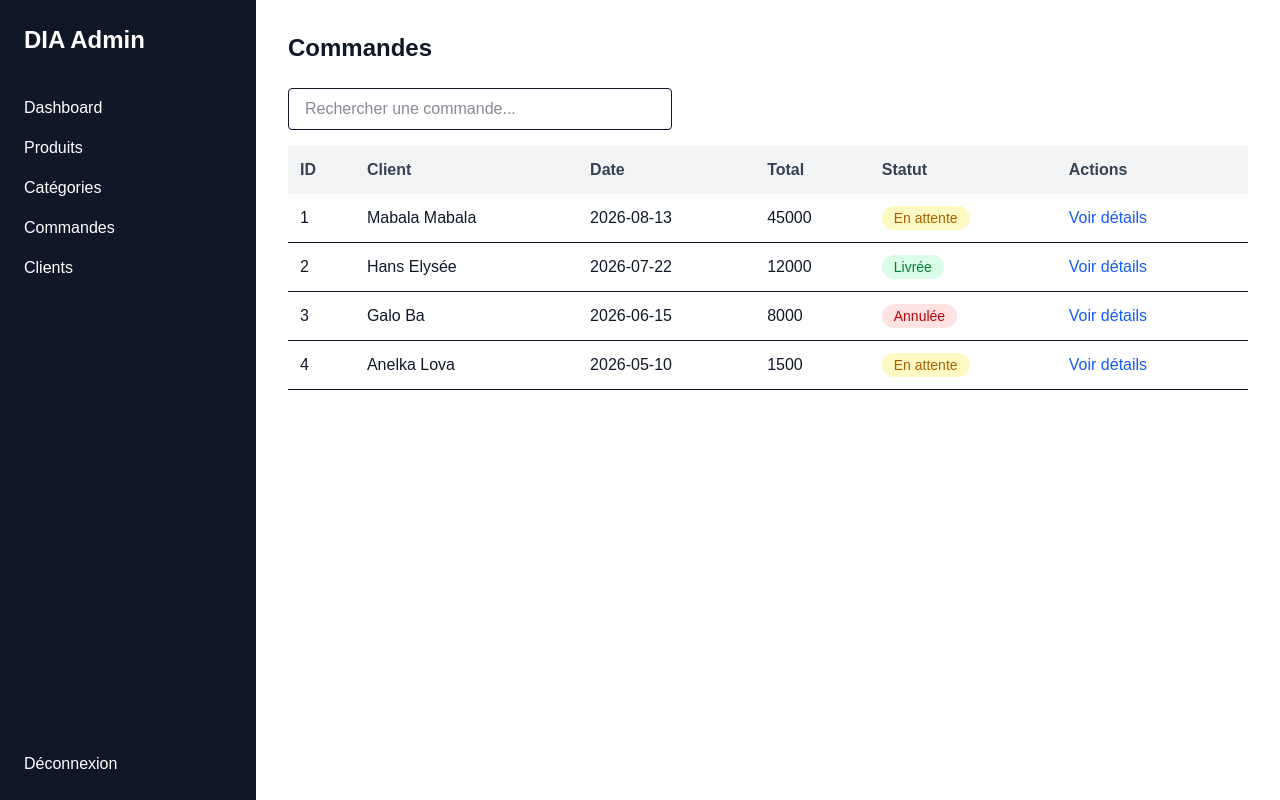
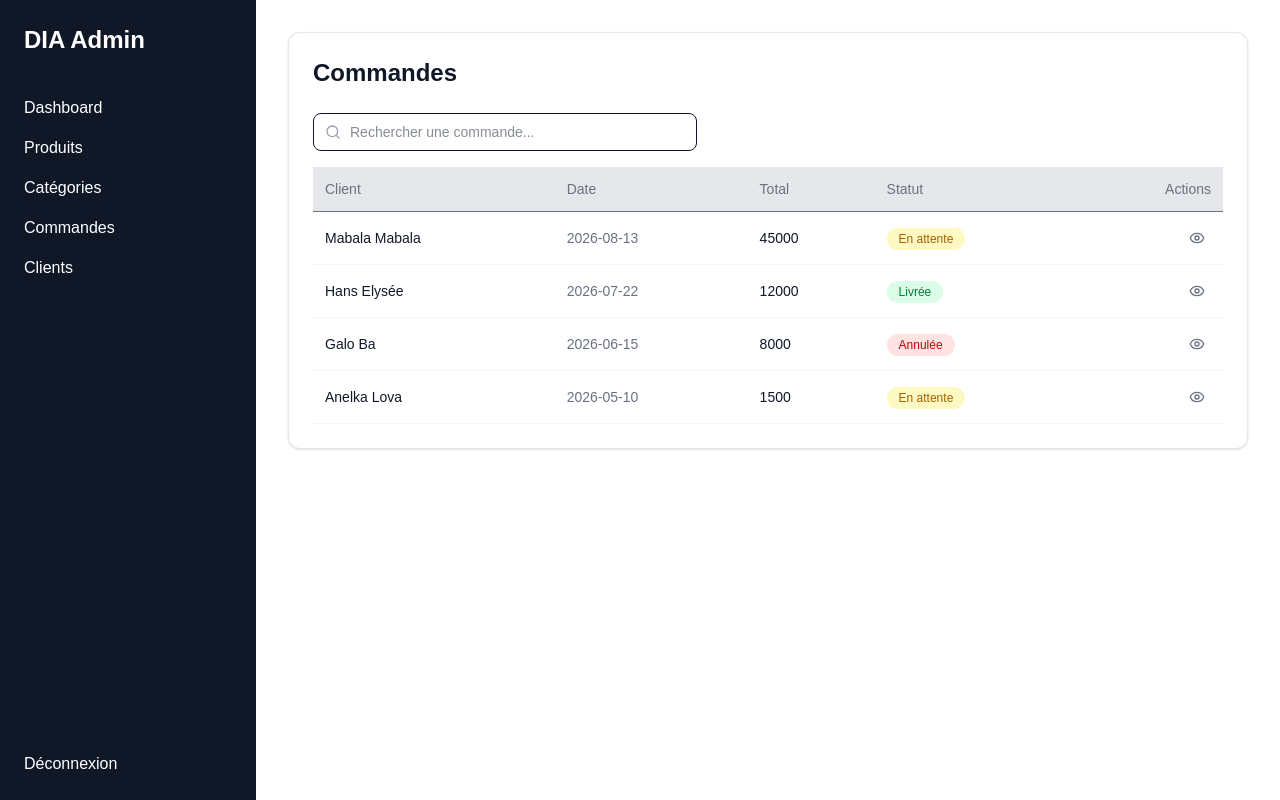
Before and after one commit to Bewan-ephra/Dia-FrontEnd, a Next.js app: page /admin/commandes in a window 1280 px wide. Built offline with nearby package versions, Linux system fonts and the light colour scheme; sample sign-in values are in the browser's storage.

Commit message:
Modernisation design tableau catégories, commandes et clients  avec lucide-react (icones) correction de la page modification côté catégorie

```diff
--- a/app/admin/categories/[id]/page.tsx
+++ b/app/admin/categories/[id]/page.tsx
@@ -1,20 +1,62 @@
+"use client";
+
+import { useState, useEffect } from "react";
+import { useRouter } from "next/navigation";
 import { categories } from "@/lib/categories";
 
-export default async function EditCategoryPage({
+export default function EditCategoryPage({
   params,
 }: {
   params: Promise<{ id: string }>;
 }) {
-  const { id } = await params;
-  const category = categories.find((c) => c.id === Number(id));
+  const [category, setCategory] = useState<typeof categories[0] | undefined>(undefined);
+  const [name, setName] = useState("");
+  const router = useRouter();
+  const [success, setSuccess] = useState(false);
+
+  useEffect(() => {
+    params.then(({ id }) => {
+      const found = categories.find((c) => c.id === Number(id));
+      setCategory(found);
+      if (found) {
+        setName(found.name);
+      }
+    });
+  }, [params]);
 
   if (!category) {
-    return <div>Catégorie introuvable</div>;
+    return <div>Chargement...</div>;
+  }
+
+  function handleSubmit(e: React.FormEvent) {
+    e.preventDefault();
+    category!.name = name;
+    setSuccess(true);
+    setTimeout(() => {
+      router.push("/admin/categories");
+    }, 1000);
   }
 
   return (
     <div>
       <h1 className="text-2xl font-bold mb-6">Modifier : {category.name}</h1>
+      {success && (
+        <p className="text-green-600 mb-4">Catégorie modifiée avec succès !</p>
+      )}
+      <form className="flex flex-col gap-4 max-w-md" onSubmit={handleSubmit}>
+        <input
+          type="text"
+          value={name}
+          onChange={(e) => setName(e.target.value)}
+          className="border rounded px-4 py-2"
+        />
+        <button
+          type="submit"
+          className="bg-blue-600 text-white rounded px-4 py-2"
+        >
+          Enregistrer les modifications
+        </button>
+      </form>
     </div>
   );
 }
--- a/app/admin/categories/page.tsx
+++ b/app/admin/categories/page.tsx
@@ -3,6 +3,8 @@ import { useState} from "react";
 import {categories} from "@/lib/categories";
 import Link from "next/link";
 import { products } from "@/lib/products";
+import { Pencil, Trash2, Search, FolderPlus } from "lucide-react";
+
 
 export default function CategoriesPage() {
     const [search, setSearch] = useState("");
@@ -20,45 +22,58 @@ function handleDelete(id: number) {
 }
 
     return (
-        <div>
+
+        <div className="bg-white rounded-xl border border-gray-200 p-6 shadow-sm">
   <div className="flex justify-between items-center mb-6">
-            <h1 className="text-2xl font-bold">Catégories</h1>
+    <h1 className="text-lg font-semibold text-gray-900">Catégories</h1>
     <Link
       href="/admin/categories/nouveau"
-            className="bg-blue-600 text-white rounded px-4 py-2"
+      className="bg-blue-600 hover:bg-blue-700 text-white rounded-lg px-4 py-2 text-sm font-medium flex items-center gap-2"
     >
-                + Ajouter une catégorie
+      <FolderPlus size={16} />
+      Ajouter une catégorie
     </Link>
   </div>
+
+            <div className="relative mb-4 max-w-sm">
+                <Search
+                    size={16}
+                     className="absolute left-3 top-1/2 -translate-y-1/2 text-gray-400"
+                />
                 <input
                     type="text"
                     placeholder="Rechercher une catégorie..."
                     value={search}
                     onChange={(e) => setSearch(e.target.value)}
-                    className="border rounded px-4 py-2 mb-4 w-full max-w-sm"
+                    className="border rounded-lg pl-9 pr-4 py-2 w-full text-sm"
                     />
-            <table className="w-full border-collapse">
+            </div>
+
+            <table className="w-full border-collapse text-sm">
                 <thead>
-                    <tr className="bg-gray-100 text-left text-gray-700">
-                        <th className="p-3">ID</th>
-                        <th className="p-3">Nom</th>
-                        <th className="p-3">Nombre de produits</th>
-                        <th className="p-3">Actions</th>
+                    <tr className="border-b bg-gray-200 text-left text-gray-500">
+                        <th className="p-3 font-medium">Nom</th>
+                        <th className="p-3 font-medium">Nombre de produits</th>
+                        <th className="p-3 font-medium text-right">Actions</th>
                     </tr>
                 </thead>
                 <tbody>
                     {filteredCategories.map((category) => (
-                        <tr key={category.id} className="border-b">
-                            <td className="p-3">{category.id}</td>
-                            <td className="p-3">{category.name}</td>
-                            <td className="p-3">{getProductCount(category.name)}</td>
-                            <td className="p-3">
-                                <Link href={`/admin/categories/${category.id}`}className="text-blue-600 mr-3">Modifier</Link>
+                        <tr key={category.id} className="border-b border-gray-100 hover:bg-gray-50">
+                            <td className="p-3 font-medium text-gray-900">{category.name}</td>
+                            <td className="p-3 text-gray-500">{getProductCount(category.name)}</td>
+                            <td className="p-3 text-right">
+                                <Link
+                                href={`/admin/categories/${category.id}`}
+                                className="inline-flex text-gray-500 hover:text-blue-600 p-1.5"
+                                >
+                                  <Pencil size={16} />
+                                </Link>
                                 <button
                                     onClick={() => handleDelete(category.id)}
-                                    className="text-red-600"
+                                    className="inline-flex text-gray-500 hover:text-red-600 p-1.5"
                                     >
-                                        Supprimer
+                                        <Trash2 size={16} />
                                 </button>
                             </td>
                         </tr>
@@ -66,5 +81,6 @@ function handleDelete(id: number) {
                 </tbody>
             </table>
         </div>
+
     )
 }
--- a/app/admin/clients/page.tsx
+++ b/app/admin/clients/page.tsx
@@ -2,6 +2,7 @@
 import { useState} from "react";
 import {clients} from "@/lib/clients";
 import Link from "next/link";
+import { Eye, Search } from "lucide-react";
 
 export default function ClientsPage() {
     const [search, setSearch] = useState("");
@@ -9,36 +10,47 @@ export default function ClientsPage() {
     clients.name.toLowerCase().includes(search.toLowerCase())
 );
     return (
-        <div>
-           <h1 className="text-2xl font-bold mb-6">Clients</h1>
+       <div className="bg-white rounded-xl border border-gray-200 p-6 shadow-sm">
+        <h1 className="text-lg font-semibold text-gray-900 mb-6">Clients</h1>
+
+           <div className="relative mb-4 max-w-sm">
+            <Search
+                size={16}
+                className="absolute left-3 top-1/2 -translate-y-1/2 text-gray-400"
+            />
             <input
                 type="text"
                 placeholder="Rechercher un client..."
                 value={search}
                 onChange={(e) => setSearch(e.target.value)}
-            className="border rounded px-4 py-2 mb-4 w-full max-w-sm"
+                className="border rounded-lg pl-9 pr-4 py-2 w-full text-sm"
             />
-           <table className="w-full border-collapse">
+            </div>
+
+          <table className="w-full border-collapse text-sm">
          <thead>
-                <tr className="bg-gray-100 text-left text-gray-700">
-                  <th className="p-3">ID</th>
-                  <th className="p-3">Nom</th>
-                  <th className="p-3">Email</th>
-                  <th className="p-3">Date d'inscription</th>
-                  <th className="p-3">Nombre de commandes</th>
-                  <th className="p-3">Actions</th>
+            <tr className="border-b border-gray-200 text-left text-gray-500">
+            <th className="p-3 font-medium">Nom</th>
+            <th className="p-3 font-medium">Email</th>
+            <th className="p-3 font-medium">Date d'inscription</th>
+            <th className="p-3 font-medium">Nombres commandes</th>
+            <th className="p-3 font-medium text-right">Actions</th>
          </tr>
         </thead>
         <tbody>
     {filteredClient.map((client) => (
-                <tr key={client.id} className="border-b">
-                    <td className="p-3">{client.id}</td>
-                    <td className="p-3">{client.name}</td>
-                    <td className="p-3">{client.email}</td>
-                    <td className="p-3">{client.registeredDate}</td>
+      <tr key={client.id} className="border-b border-gray-100 hover:bg-gray-50">
+        <td className="p-3 font-medium text-gray-900">{client.name}</td>
+        <td className="p-3 text-gray-500">{client.email}</td>
+        <td className="p-3 text-gray-500">{client.registeredDate}</td>
         <td className="p-3">{client.ordersCount}</td>
-                    <td className="p-3">
-                        <Link href={`/admin/clients/${client.id}`}className="text-blue-600 mr-3">Voir détails</Link>
+        <td className="p-3 text-right">
+          <Link
+            href={`/admin/clients/${client.id}`}
+            className="inline-flex text-gray-500 hover:text-blue-600 p-1.5"
+          >
+            <Eye size={16} />
+          </Link>
                     </td>
                 </tr>
                 ))}
--- a/app/admin/commandes/page.tsx
+++ b/app/admin/commandes/page.tsx
@@ -1,7 +1,8 @@
 "use client";
 import {useState} from "react";
 import {orders} from "@/lib/orders";
-import Link from "next/link";
+import Link from "next/link"
+import { Eye, Search } from "lucide-react";
 
 export default function CommandesPage() {
     const [search, setSearch] = useState("");
@@ -16,45 +17,63 @@ export default function CommandesPage() {
         return "bg-gray-100 text-gray-700";
     }
     return (
-        <div>
-         <h1 className="text-2xl font-bold mb-6">Commandes</h1>
+        <div className="bg-white rounded-xl border border-gray-200 p-6 shadow-sm">
+         <h1 className="text-2xl font-semibold text-gray-900 mb-6">Commandes</h1>
+
+          <div className="relative mb-4 max-w-sm">
+            <Search
+                size={16}
+                className="absolute left-3 top-1/2 -translate-y-1/2 text-gray-400"
+            />
+
             <input
             type="text"
             placeholder="Rechercher une commande..."
             value={search}
             onChange={(e) => setSearch(e.target.value)}
-            className="border rounded px-4 py-2 mb-4 w-full max-w-sm"
+            className="border rounded-lg pl-9 pr-4 py-2  w-full text-sm"
             />
-           <table className="w-full border-collapse">
+            </div>
+
+           <table className="w-full border-collapse text-sm">
             <thead>
-                <tr className="bg-gray-100 text-left text-gray-700">
-                    <th className="p-3">ID</th>
-                    <th className="p-3">Client</th>
-                    <th className="p-3">Date</th>
-                    <th className="p-3">Total</th>
-                    <th className="p-3">Statut</th>
-                    <th className="p-3">Actions</th>
+                <tr className="border-b bg-gray-200 text-left text-gray-500">
+                    <th className="p-3 font-medium">Client</th>
+                    <th className="p-3 font-medium">Date</th>
+                    <th className="p-3 font-medium">Total</th>
+                    <th className="p-3 font-medium">Statut</th>
+                    <th className="p-3 font-medium text-right">Actions</th>
                 </tr>
             </thead>
             <tbody>
                {filteredOrders.map((order) => (
-               <tr key={order.id} className="border-b">
-                <td className="p-3">{order.id}</td>
-                <td className="p-3">{order.name}</td>
-                <td className="p-3">{order.date}</td>
+               <tr key={order.id} className="border-b border-gray-100 hover:bg-gray-50">
+                <td className="p-3 font-medium text-gray-900">{order.name}</td>
+                <td className="p-3 text-gray-500">{order.date}</td>
                 <td className="p-3">{order.total}</td>
                 <td className="p-3">
-                    <span className={`px-3 py-1 rounded-full text-sm font-medium ${getStatusColor(order.status)}`}>
+                    <span
+                    className={`px-3 py-1 rounded-full text-xs font-medium ${getStatusColor(
+                        order.status
+                        )}`}
+                        >
                         {order.status}
                     </span>
+
                 </td>
-                <td className="p-3">
-                    <Link href={`/admin/commandes/${order.id}`} className="text-blue-600 mr-3">Voir détails</Link>
+                <td className="p-3 text-right">
+                    <Link
+                    href={`/admin/commandes/${order.id}`}
+                     className="inline-flex text-gray-500 hover:text-blue-600 p-1.5"
+                     >
+                     <Eye size={16} />
+                        </Link>
                 </td>
                </tr>
                ))}
             </tbody>
            </table>
         </div>
+
     )
 }
```
Lines whose indentation alone changed are shown as unchanged.
